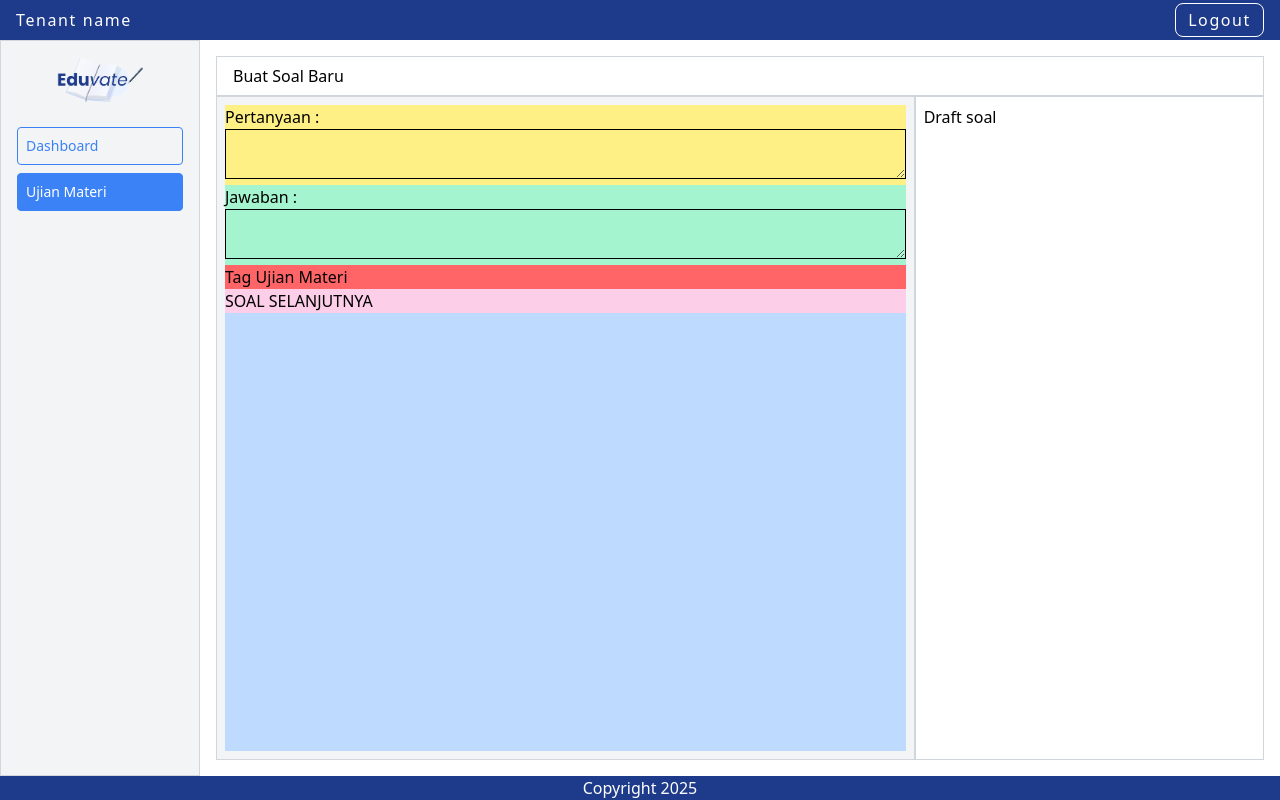
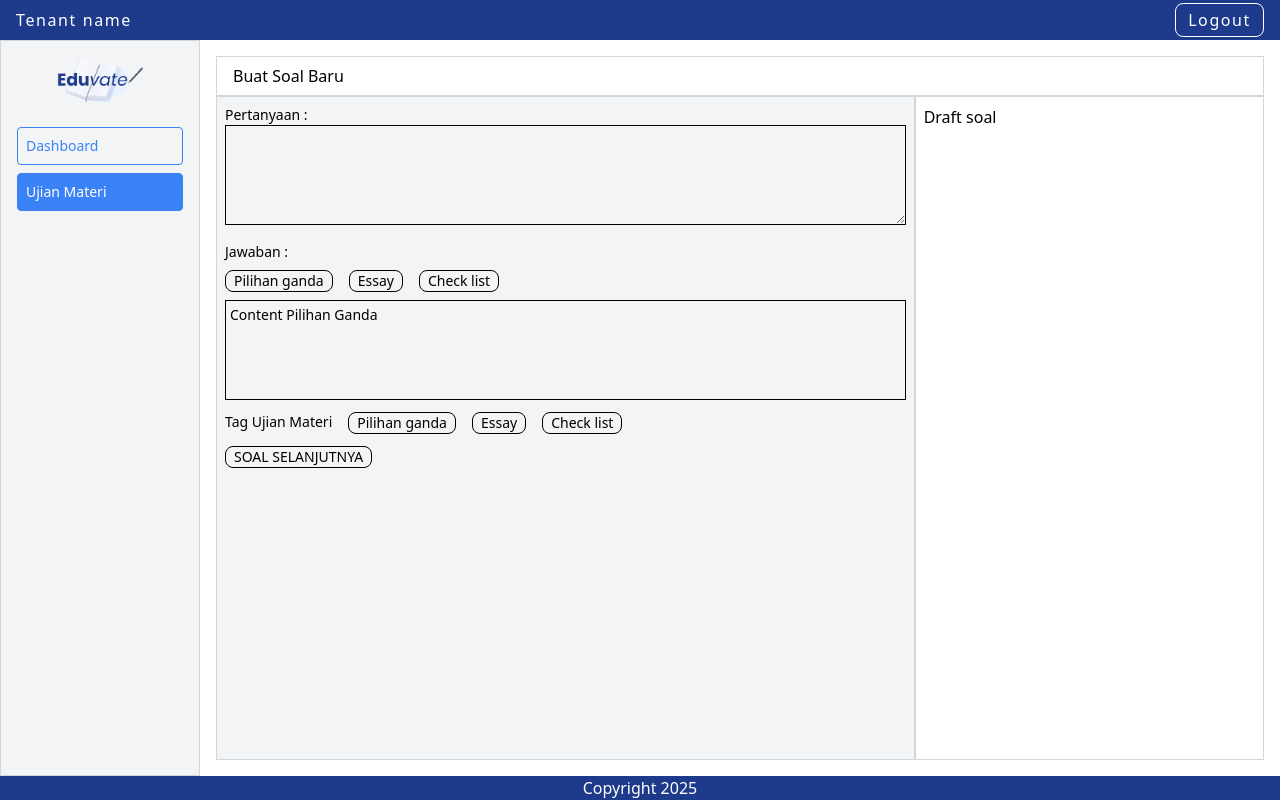
Before and after one commit to Bantas93/eduvate-frontend, a Next.js app: page /ujian-materi in a window 1280 px wide. Built offline with nearby package versions, Linux system fonts and the light colour scheme.

Commit message:
layouting FormQuestins

```diff
--- a/app/_components/form/FormQuestion.js
+++ b/app/_components/form/FormQuestion.js
@@ -1,16 +1,63 @@
+"use client";
+import { useState } from "react";
+
 export default function FormQuestion() {
+  const [type, setType] = useState("pg");
   return (
-    <div className="flex flex-col h-full bg-blue-200">
-      <div className="bg-yellow-200">
+    <div className="flex flex-col h-full gap-3 text-sm">
+      <div>
         <div>Pertanyaan :</div>
-        <textarea className="border h-auto w-full px-1" type="text" />
+        <textarea className="border h-[100px] w-full px-1" type="text" />
       </div>
-      <div className="bg-emerald-200">
+      <div className="flex flex-col gap-2">
         <div>Jawaban :</div>
-        <textarea className="border h-auto w-full px-1" type="text" />
+        <div className="flex flex-row gap-4">
+          <button
+            className="border rounded-lg px-2 hover:cursor-pointer hover:bg-gray-300 transition-all"
+            onClick={() => setType("pg")}
+          >
+            Pilihan ganda
+          </button>
+          <button
+            className="border rounded-lg px-2 hover:cursor-pointer hover:bg-gray-300 transition-all"
+            onClick={() => setType("es")}
+          >
+            Essay
+          </button>
+          <button
+            className="border rounded-lg px-2 hover:cursor-pointer hover:bg-gray-300 transition-all"
+            onClick={() => setType("cl")}
+          >
+            Check list
+          </button>
+        </div>
+        {type === "pg" ? (
+          <div className="border h-[100px] p-1">Content Pilihan Ganda</div>
+        ) : type === "es" ? (
+          <div className="border h-[100px] p-1">Content Pilihan essay</div>
+        ) : (
+          <div className="border h-[100px] p-1">Content Pilihan checklist</div>
+        )}
       </div>
-      <div className="bg-red-400">Tag Ujian Materi</div>
-      <div className="bg-pink-200">SOAL SELANJUTNYA</div>
+      <div className="flex flex-row gap-4">
+        <div>Tag Ujian Materi</div>
+        <div className="flex flex-row gap-4">
+          <button className="border rounded-lg px-2 hover:cursor-pointer hover:bg-gray-300 transition-all">
+            Pilihan ganda
+          </button>
+          <button className="border rounded-lg px-2 hover:cursor-pointer hover:bg-gray-300 transition-all">
+            Essay
+          </button>
+          <button className="border rounded-lg px-2 hover:cursor-pointer hover:bg-gray-300 transition-all">
+            Check list
+          </button>
+        </div>
+      </div>
+      <div className="">
+        <button className="border rounded-lg px-2 hover:cursor-pointer hover:bg-gray-300 transition-all">
+          SOAL SELANJUTNYA
+        </button>
+      </div>
     </div>
   );
 }
--- a/app/lib/auth/setAuthCookies.js
+++ b/app/lib/auth/setAuthCookies.js
@@ -4,7 +4,7 @@ import { cookies } from "next/headers";
 
 export async function setAuthCookies(data) {
   const cookieStore = await cookies();
-
+  // parsing ExpiresAt dari string ke object Date, dan dari date ubah ke  format detik
   cookieStore.set("accessToken", data.accessToken, {
     httpOnly: true,
     secure: process.env.NODE_ENV === "production",
```
